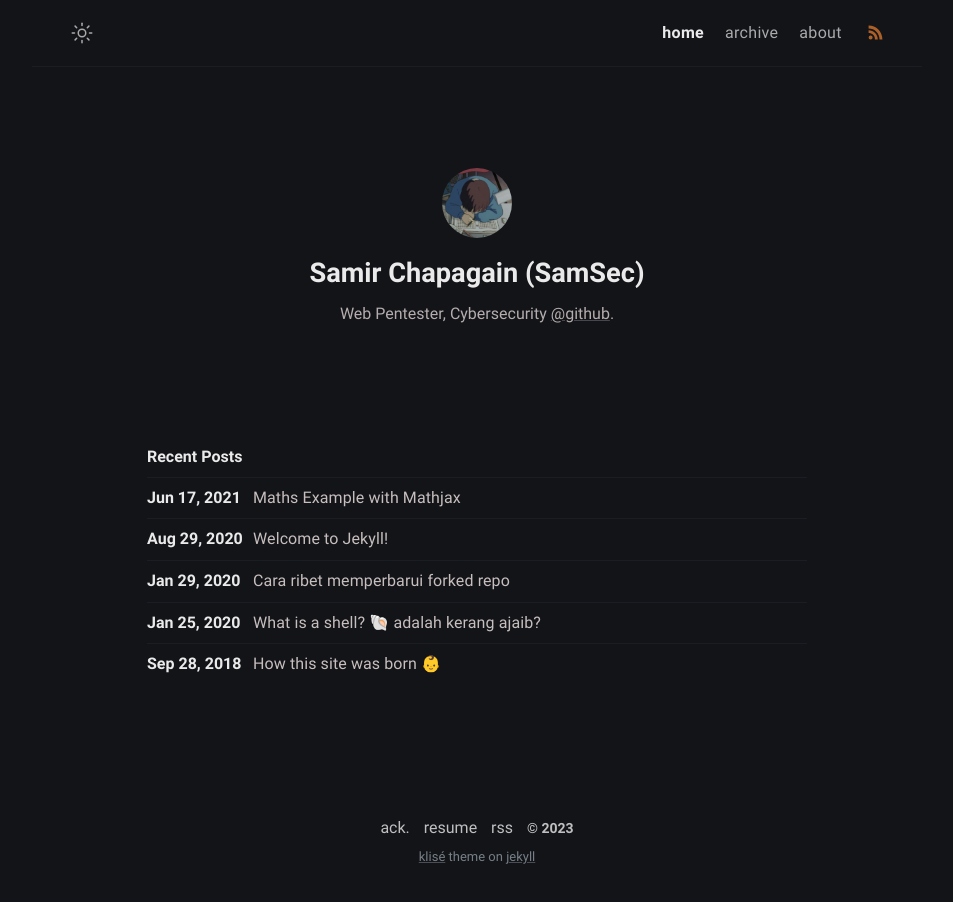
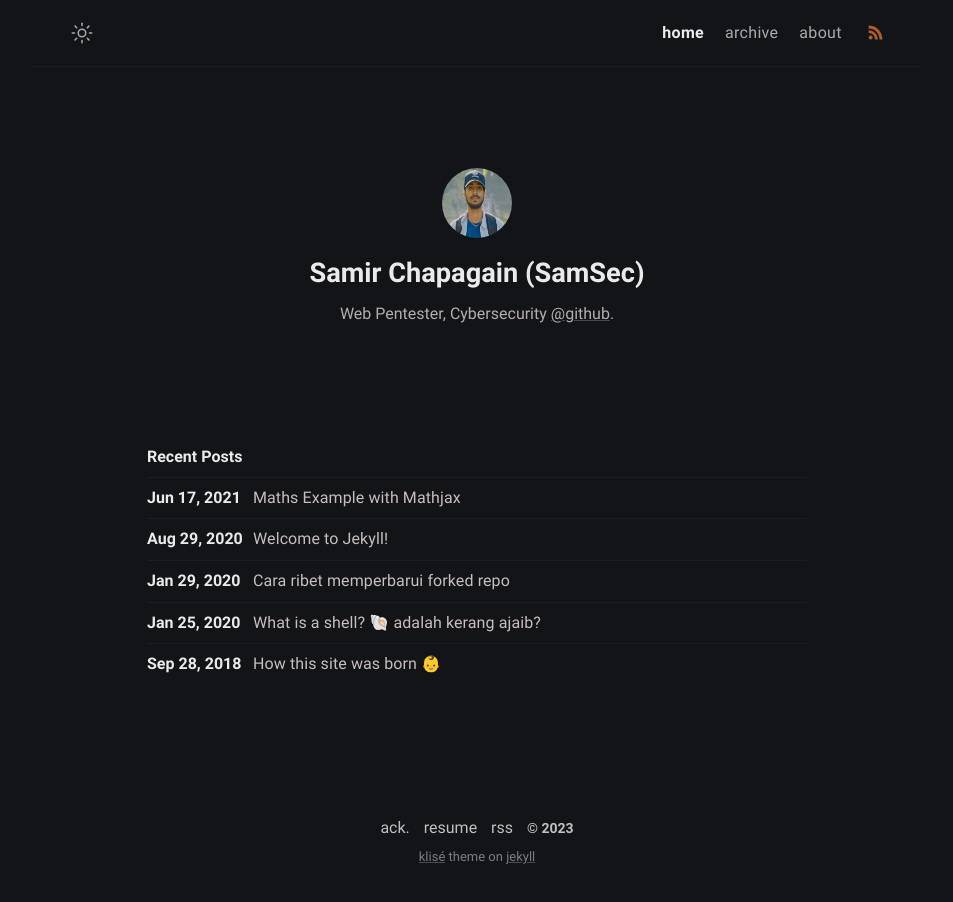
Before and after one commit to Sameer484/mywebsite, a Jekyll site: the page built from index.md, in a window 1280 px wide. Shown: the whole page, without its empty margins (163-1116 px from the left). Built offline with Jekyll 4.4.1, drawn with Linux system fonts in a browser that asks for light colours.

Commit message:
Update _config.yml

```diff
--- a/_config.yml
+++ b/_config.yml
@@ -19,7 +19,7 @@ author:
   twitter: twitter_username # twitter username
   facebook: Samir Chapagain # facebook username
   email: sameerchapagain484@gmail.com # email adress
-  avatar: /assets/img/avatar.jpg # change with your own avatar
+  avatar: /assets/img/photo.png # change with your own avatar
 
 # URL settings
 url: "https://klise.now.sh" #
```
